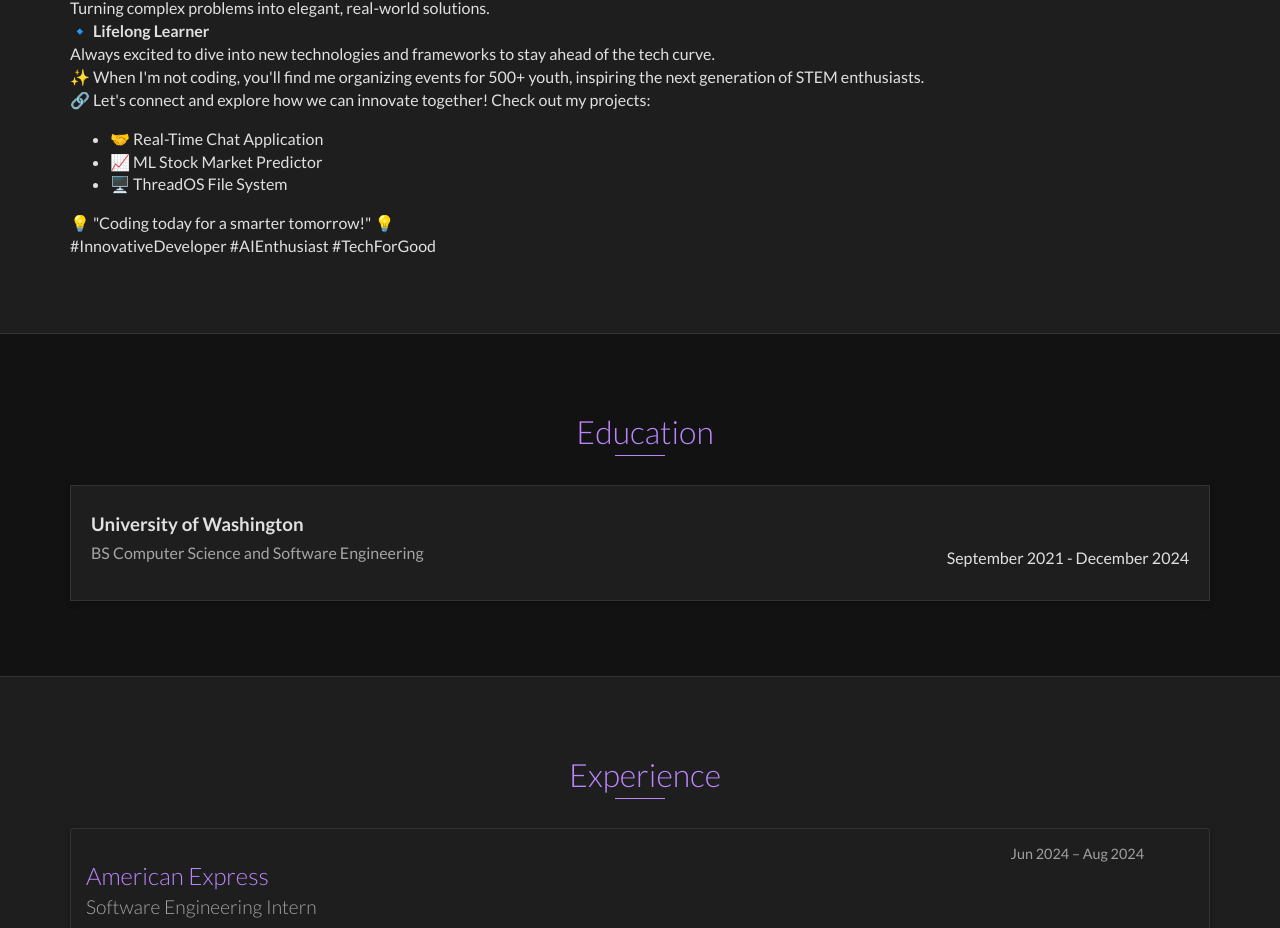
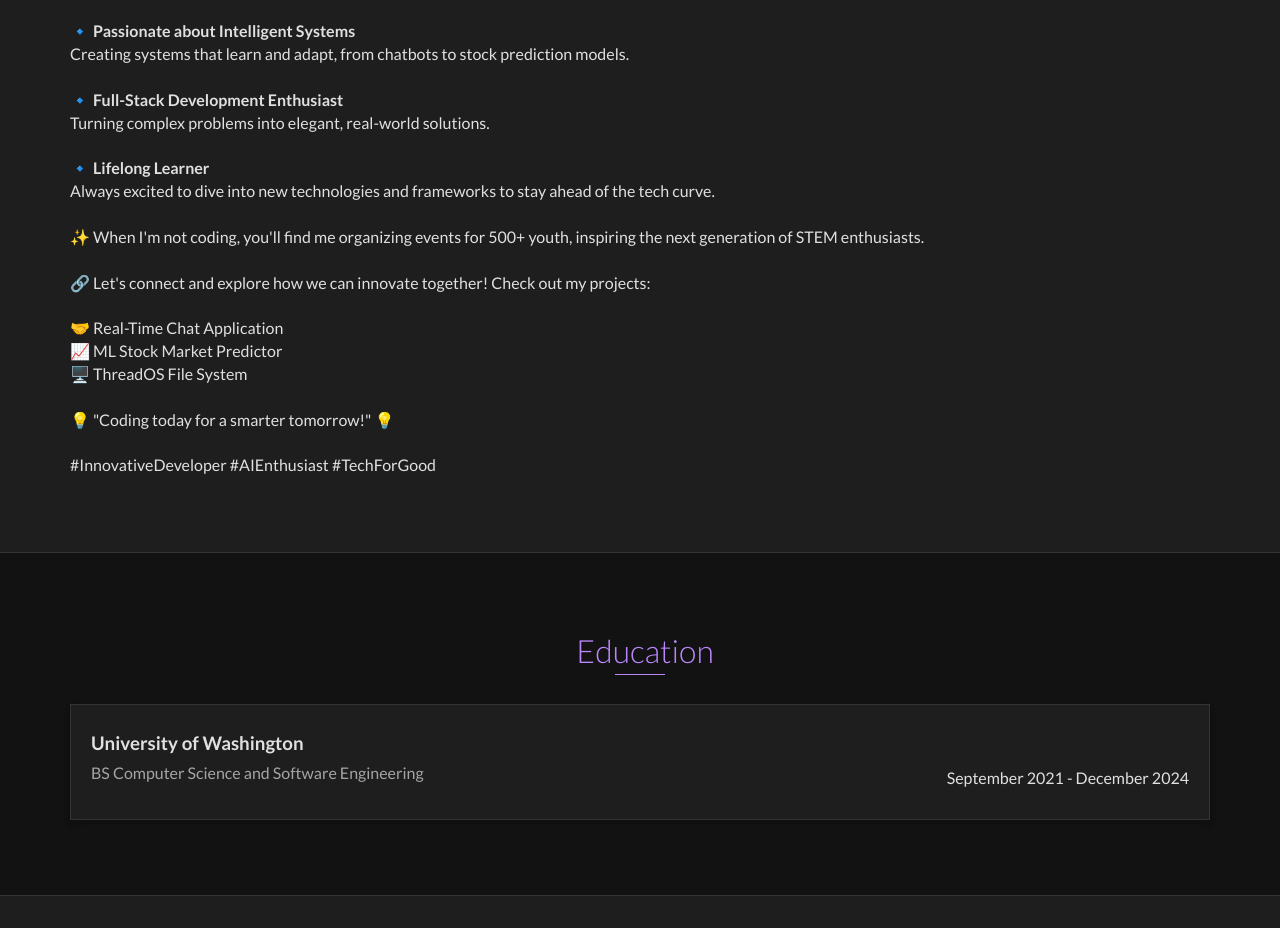
Before and after one commit to alinour64/Portfolio, a website: page index.html in a window 1280 px wide. Shown: the part 1136-2064 px from the top of the page. Drawn offline with nearby package versions, Linux system fonts and the light colour scheme.

Commit message:
about update

```diff
--- a/index.html
+++ b/index.html
@@ -76,35 +76,34 @@
           <div class="col-md-12">
             <h2 class="heading">About Me</h2>
             <p>🚀 <strong>Innovating at the Intersection of Code and Intelligence</strong> 🧠</p>
-
+            <br/>
             <p>Hey there! I'm Nour, a Computer Science and Software Engineering student at the University of Washington, on a mission to push the boundaries of technology. 🌟</p>
-
+            <br/>
             <p>💻 Software Engineering | 🤖 Machine Learning | 🔬 Data Science | 🌐 Web Development</p>
-
+            <br/>
             <p>🔹 <strong>Recent Software Engineering Intern at American Express</strong><br>
             Boosted data indexing speed by 50% and enhanced search relevance using cutting-edge techniques.</p>
-
+            <br/>
             <p>🔹 <strong>Passionate about Intelligent Systems</strong><br>
             Creating systems that learn and adapt, from chatbots to stock prediction models.</p>
-
+            <br/>
             <p>🔹 <strong>Full-Stack Development Enthusiast</strong><br>
             Turning complex problems into elegant, real-world solutions.</p>
-
+            <br/>
             <p>🔹 <strong>Lifelong Learner</strong><br>
             Always excited to dive into new technologies and frameworks to stay ahead of the tech curve.</p>
+            <br/>
+            <p>✨ When I'm not coding, you'll find me organizing events for 500+ youth, inspiring the next generation of STEM enthusiasts.</p>
+            <br/>
+            <p>🔗 Let's connect and explore how we can innovate together! Check out my projects:</p>
+            <br/>
 
-            <p>✨ When I'm not coding, you'll find me organizing events for 500+ youth, inspiring the next generation of STEM enthusiasts.</p>
-
-            <p>🔗 Let's connect and explore how we can innovate together! Check out my projects:</p>
-
-            <ul>
-              <li>🤝 Real-Time Chat Application</li>
-              <li>📈 ML Stock Market Predictor</li>
-              <li>🖥️ ThreadOS File System</li>
-            </ul>
-
+            <p>🤝 Real-Time Chat Application</p>
+            <p>📈 ML Stock Market Predictor</p>
+            <p>🖥️ ThreadOS File System</p>
+            <br/>
             <p>💡 "Coding today for a smarter tomorrow!" 💡</p>
-
+            <br/>
             <p>#InnovativeDeveloper #AIEnthusiast #TechForGood</p>
 
           </div>
```
